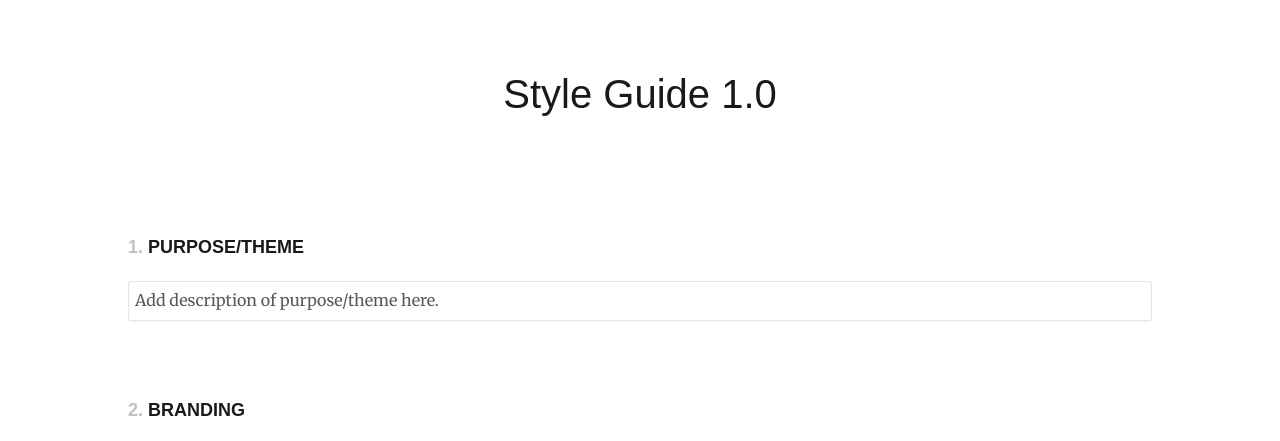
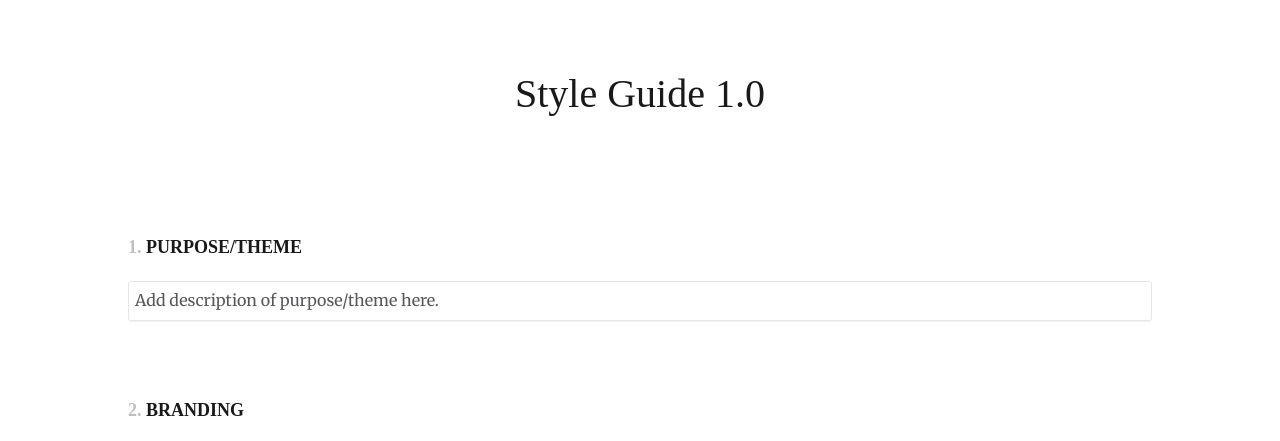
Before and after one commit to Foxx-Skyler/WDD-331-Group-2, a website built with Parcel: page style-guide-template/src/index.html in a window 1280 px wide. Shown: the part 130-571 px from the top of the page. Built offline with nearby package versions, Linux system fonts and the light colour scheme.

Commit message:
Update styles.css

```diff
--- a/style-guide-template/src/scss/styles.css
+++ b/style-guide-template/src/scss/styles.css
@@ -174,7 +174,7 @@
 -------------------------------- */
 h1,
 h2 {
-  font-family: "Viner Hand ITC", sans-serif;
+  font-family: "Perpetua", serif;
   color: #19191a;
 }
 
```
